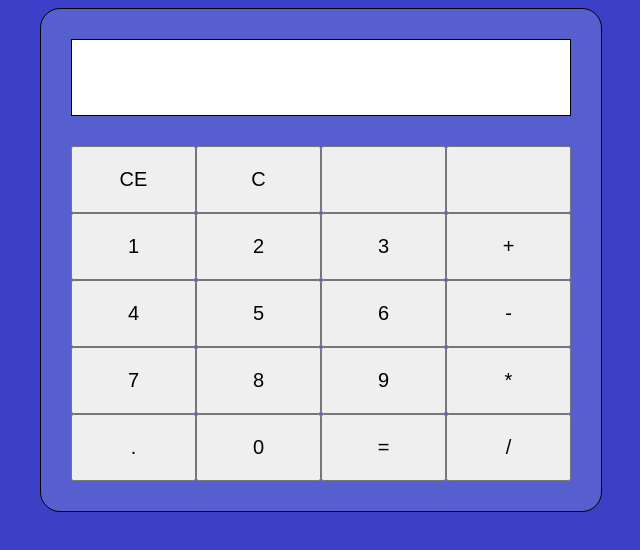
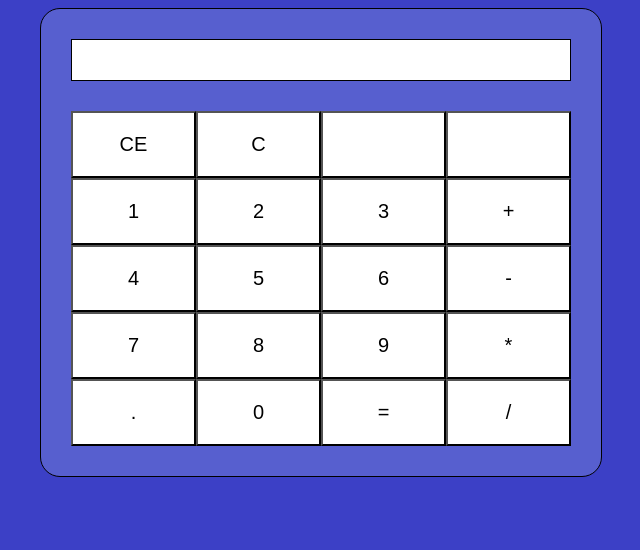
Before and after one commit to zedzelenak/react-calculator, a React app: page / in a window 1280 px wide. Shown: the whole page, without its empty margins (319-959 px from the left). Built offline with nearby package versions, Linux system fonts and the light colour scheme.

```diff
--- a/src/components/Calculator.js
+++ b/src/components/Calculator.js
@@ -2,34 +2,105 @@
 import Displayer from './Displayer';
 import Keypad from './Keypad';
 
+const mathOperands = ['+', '-', '*', '/'];
+
 export default function Calculator() {
+  const [displayCleared, setDisplayCleared] = useState(false);
   const [display, setDisplay] = useState('');
+  const [operand, setOperand] = useState(null);
+  const [leftSideValue, setLeftSideValue] = useState(null);
+  const [rightSideValue, setRightSideValue] = useState(null);
+
+  const setSelectedOperand = (buttonValue) => {
+    const buttons = document.querySelectorAll('#keypad button');
+
+    buttons?.forEach((element) => {
+      if(element.innerText === buttonValue) {
+        element.classList.add('selected-operand');
+      }
+    });
+  };
+
+  const removeSelectedOperand = () => {
+    const buttons = document.querySelectorAll('#keypad button');
+    buttons?.forEach((element) => {
+      element.classList.remove('selected-operand');
+    });
+  };
+
+  const reset = () => {
+    setRightSideValue(null);
+    setOperand(null);
+    setLeftSideValue(null);
+    setDisplay('');
+    setDisplayCleared(false);
+  };
+
+  const setDisplayerValue = (buttonValue) => {
+    let newDisplayValue = display + buttonValue;
+
+    if(rightSideValue !== null && leftSideValue === null && displayCleared === false) {
+      newDisplayValue = '' + buttonValue;
+      setDisplayCleared(true);
+    }
+
+    setDisplay(newDisplayValue);
+  };
 
   const handleButtonClick = (e) => {
-    const buttonValue = e.target.textContent.value;
-
+    const buttonValue = e.target.innerText;
+    const stringToNumber = parseInt(display);
     switch(buttonValue) {
       case 'C':
-        setDisplay('');
+        reset();
         break;
-      case 'CE':
-        setDisplay(display.slice(0, -1));
+      case '=':
+        if(rightSideValue !== null && leftSideValue === null) {
+          setLeftSideValue(stringToNumber);
+        }
+
+        calculate();
         break;
-      // case '=':
-      //   calculate();
-      //   break;
       default:
-        setDisplay(display + buttonValue);
+        if(!mathOperands.includes(buttonValue)) {
+          setDisplayerValue(buttonValue);
+          return;
+        }
+
+        if(rightSideValue === null) {
+          setRightSideValue(stringToNumber);
+          setOperand(buttonValue);
+          setSelectedOperand(buttonValue);
+        }
     }
   };
 
-  // const calculate = () => {
-  //   try {
-  //     setDisplay((eval(display) || "" ) + "");
-  //   } catch(e) {
-  //     setDisplay('error');
-  //   }
-  // };
+  const calculate = () => {
+    try {
+      let computedValue = null;
+
+      switch(operand) {
+        case '+':
+          computedValue = rightSideValue + leftSideValue;
+          break;
+        case '-':
+          computedValue = rightSideValue - leftSideValue;
+          break;
+        case '*':
+          computedValue = rightSideValue * leftSideValue;
+          break;
+        case '/':
+          computedValue = rightSideValue / leftSideValue;
+          break;
+      }
+
+      setDisplay(computedValue);
+      removeSelectedOperand();
+    } catch(e) {
+      reset();
+      setDisplay('ERROR');
+    }
+  };
 
   return (
     <div id="calculator">
--- a/src/components/Keypad.js
+++ b/src/components/Keypad.js
@@ -1,36 +1,32 @@
 import React from 'react';
 
 export default function Keypad(props) {
-  const propsOnClick = (e) => {
-    this.props.onClick(e);
-  }
-
   return (
     <div id="keypad">
-      <button onClick={e => propsOnClick(e)}>CE</button>
-      <button onClick={e => propsOnClick(e)}>C</button>
+      <button onClick={e => props.onClick(e)}>CE</button>
+      <button onClick={e => props.onClick(e)}>C</button>
       <button></button>
       <button></button>
 
-      <button onClick={e => propsOnClick(e)}>1</button>
-      <button onClick={e => propsOnClick(e)}>2</button>
-      <button onClick={e => propsOnClick(e)}>3</button>
-      <button onClick={e => propsOnClick(e)}>+</button>
+      <button onClick={e => props.onClick(e)}>1</button>
+      <button onClick={e => props.onClick(e)}>2</button>
+      <button onClick={e => props.onClick(e)}>3</button>
+      <button onClick={e => props.onClick(e)}>+</button>
 
-      <button onClick={e => propsOnClick(e)}>4</button>
-      <button onClick={e => propsOnClick(e)}>5</button>
-      <button onClick={e => propsOnClick(e)}>6</button>
-      <button onClick={e => propsOnClick(e)}>-</button>
+      <button onClick={e => props.onClick(e)}>4</button>
+      <button onClick={e => props.onClick(e)}>5</button>
+      <button onClick={e => props.onClick(e)}>6</button>
+      <button onClick={e => props.onClick(e)}>-</button>
 
-      <button onClick={e => propsOnClick(e)}>7</button>
-      <button onClick={e => propsOnClick(e)}>8</button>
-      <button onClick={e => propsOnClick(e)}>9</button>
-      <button onClick={e => propsOnClick(e)}>*</button>
+      <button onClick={e => props.onClick(e)}>7</button>
+      <button onClick={e => props.onClick(e)}>8</button>
+      <button onClick={e => props.onClick(e)}>9</button>
+      <button onClick={e => props.onClick(e)}>*</button>
 
-      <button onClick={e => propsOnClick(e)}>.</button>
-      <button onClick={e => propsOnClick(e)}>0</button>
-      <button onClick={e => propsOnClick(e)}>=</button>
-      <button onClick={e => propsOnClick(e)}>/</button>
+      <button onClick={e => props.onClick(e)}>.</button>
+      <button onClick={e => props.onClick(e)}>0</button>
+      <button onClick={e => props.onClick(e)}>=</button>
+      <button onClick={e => props.onClick(e)}>/</button>
     </div>
   );
 };
--- a/src/styles/App.css
+++ b/src/styles/App.css
@@ -23,10 +23,17 @@
 
 #calculator #displayer {
   width: 100%;
-  height: 75px;
   border: 1px solid #000000;
   background-color: #ffffff;
   margin-bottom: 30px;
+  padding: 20px;
+}
+
+#calculator #displayer p {
+  font-size: 20px;
+  font-family: monospace;
+  margin: 0;
+  padding: 0;
 }
 
 #keypad {
@@ -38,4 +45,11 @@
   padding: 20px;
   margin: 0;
   font-size: 20px;
+  background-color: #ffffff;
+  color: #000000;
 }
+
+#keypad button.selected-operand {
+  background-color: #ffa801;
+  color: #ffffff;
+}
```
